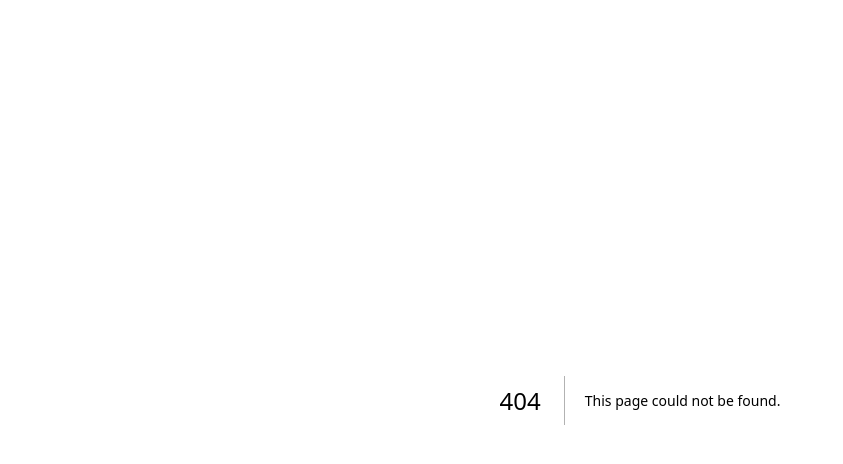
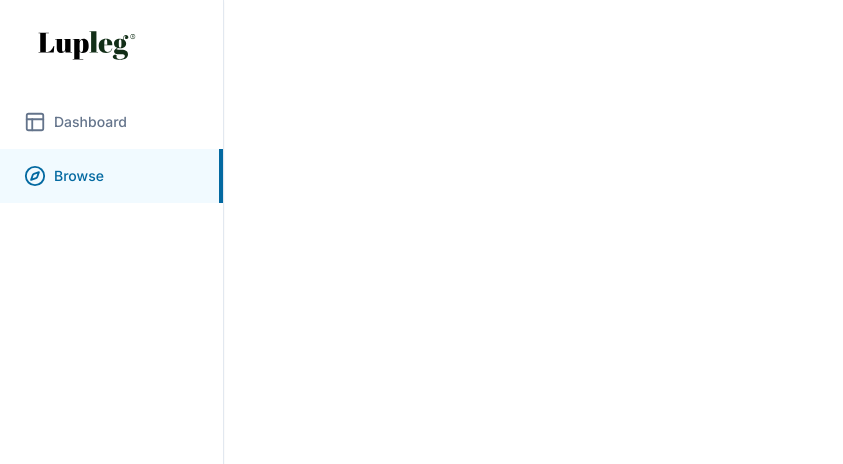
Before and after one commit to Lupleg/Labs, a Next.js app: page /search in a window 1280 px wide. Before the commit this address had no page. Shown: the top 464 px of the page, without its empty margins (0-843 px from the left). Built offline with nearby package versions, Linux system fonts and the light colour scheme.

Commit message:
feat: Add search page component

```diff
--- /dev/null
+++ b/app/(dashboard)/(routes)/search/page.tsx
@@ -0,0 +1,7 @@
+const SearchPage = () => {
+    return (
+        <div>This is a search page</div>
+     );
+}
+
+export default SearchPage;
```
